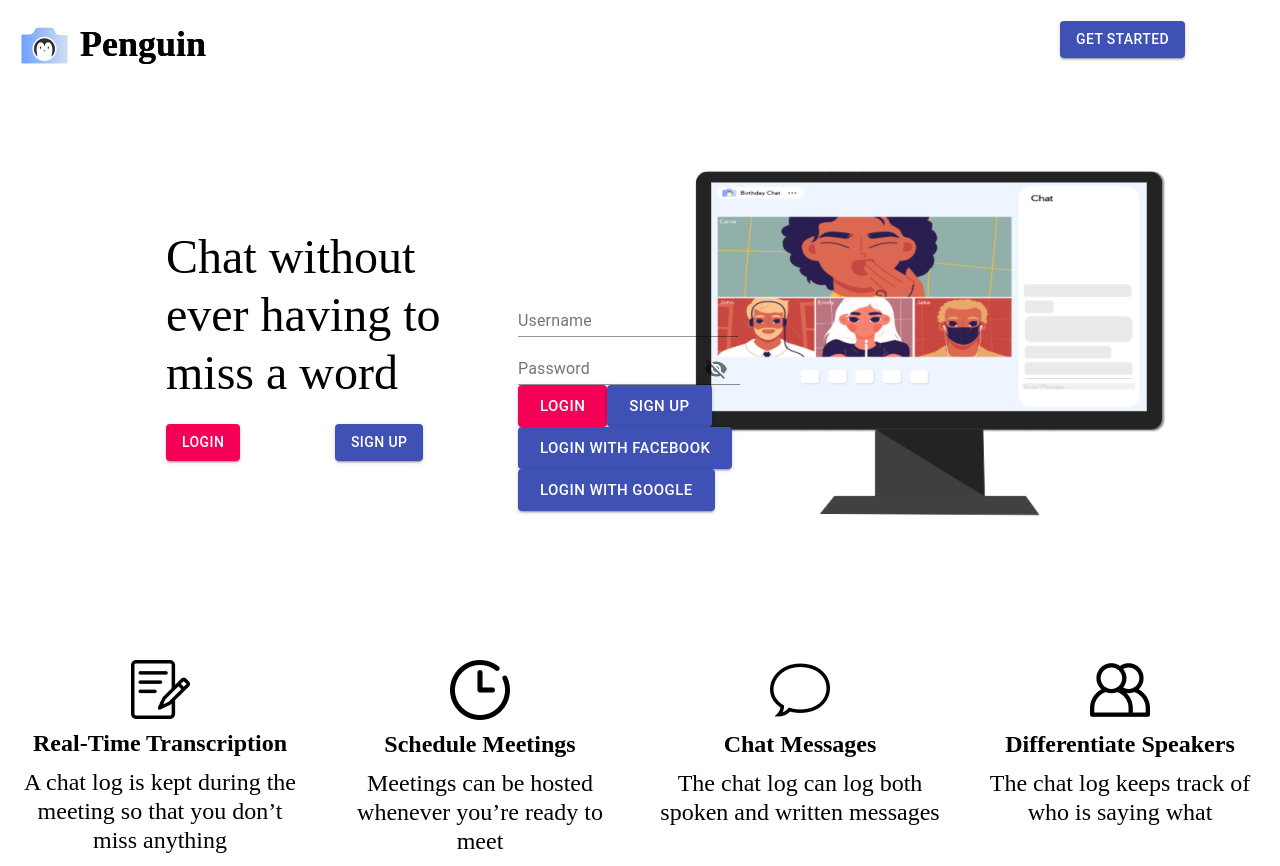
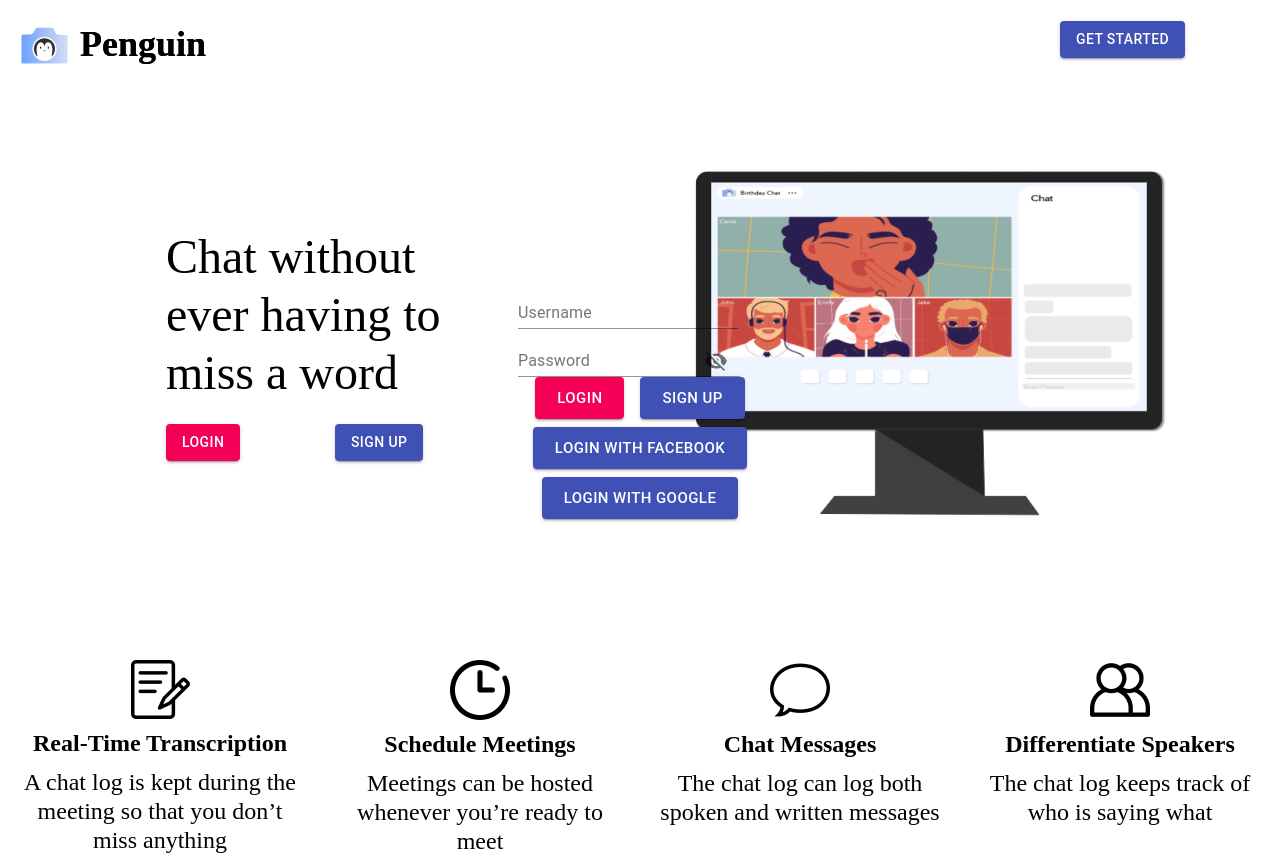
Before and after one commit to bluAsterisk/CECS448_Project, a React (Create React App) app in the folder Phase 3/penguin/: page /LoginPage/loginPage in a window 1280 px wide. Built offline with nearby package versions, Linux system fonts and the light colour scheme.

Commit message:
fixed button spacing

```diff
--- a/Phase 3/penguin/src/components/LoginPage/Buttons.js
+++ b/Phase 3/penguin/src/components/LoginPage/Buttons.js
@@ -6,7 +6,12 @@ import Grid from '@material-ui/core/Grid';
 function Buttons(){
     return(
         <div>
-            <Grid container>
+            <Grid
+                container
+                direction="row"
+                justify="center"
+                alignItems="center"
+                spacing={2}>
                 <Grid item>
                     <Button
                         variant='contained'
@@ -15,6 +20,8 @@ function Buttons(){
                         color="secondary"
                         to='/login'>Login
                     </Button>
+                </Grid>
+                <Grid item>
                     <Button
                         variant= 'contained'
                         size = "large"
@@ -23,7 +30,12 @@ function Buttons(){
                     </Button>
                 </Grid>
             </Grid>
-            <Grid container>
+            <Grid
+                container
+                direction="row"
+                justify="center"
+                alignItems="center"
+                spacing={2}>
                 <Grid item>
                     <Button
                         variant= 'contained'
@@ -33,7 +45,12 @@ function Buttons(){
                     </Button>
                 </Grid>
             </Grid>
-            <Grid container>
+            <Grid
+                container
+                direction="row"
+                justify="center"
+                alignItems="center"
+                spacing={2}>
                 <Grid item>
                     <Button
                         variant= 'contained'
--- a/Phase 3/penguin/src/components/LoginPage/loginPage.js
+++ b/Phase 3/penguin/src/components/LoginPage/loginPage.js
@@ -20,7 +20,6 @@ function LoginPage(){
                     <TextField id="input-with-icon-grid" label="Username" />
                     <AccountCircle />
                     <TextFieldPassword />
-                    <span>{" "}</span>
                     <Buttons />
                 </Grid>
             </Grid>
```
